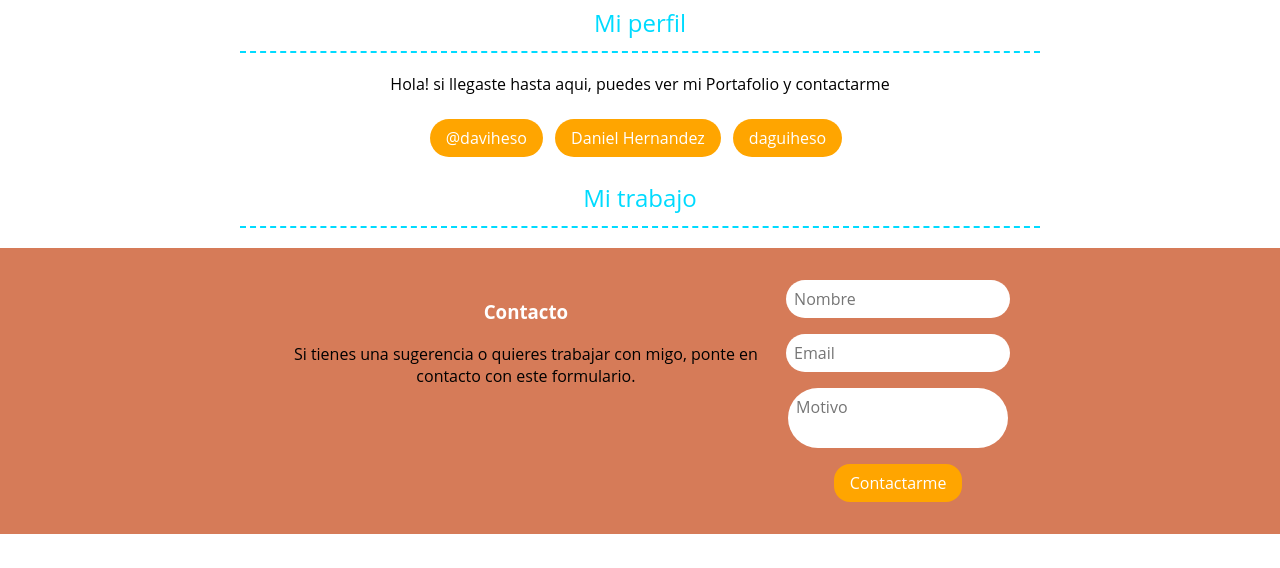
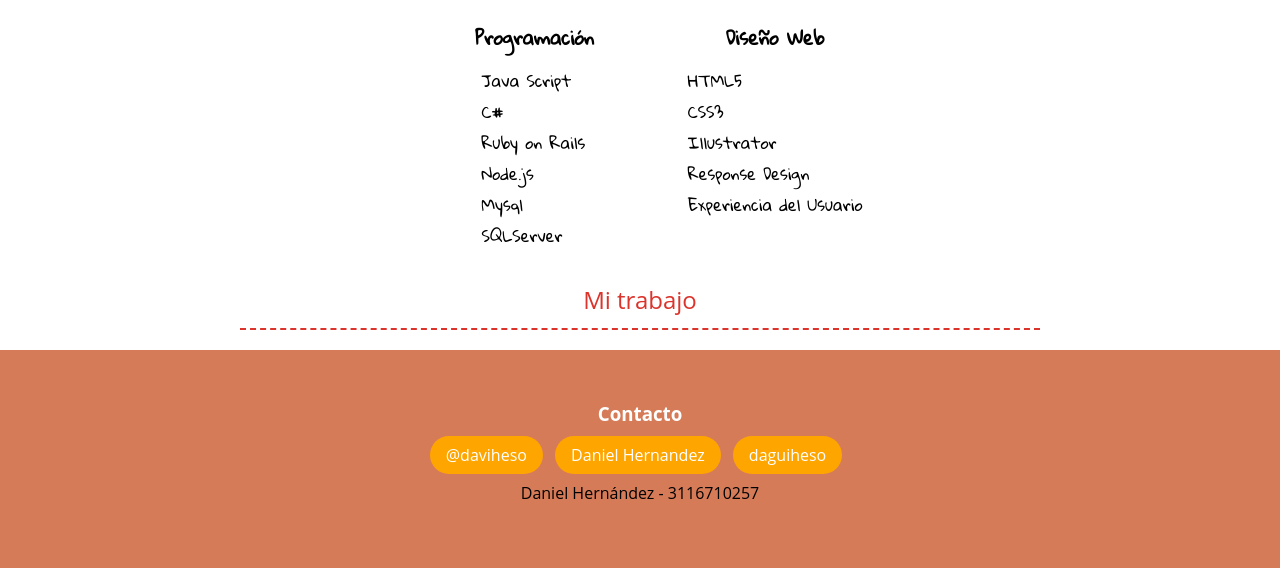
Before and after one commit to daguiheso/Portafolio, a plain HTML site: page templates/index.html in a window 1280 px wide. Shown: the part 355-923 px from the top of the page. Before the commit the page ends 889 px from the top, so only its background shows below. Drawn offline with nearby package versions, Linux system fonts and the light colour scheme; a web font is replaced by a local one.

Commit message:
Perfil - Programacion y Diseño Web

```diff
--- a/static/css/estilos.css
+++ b/static/css/estilos.css
@@ -1,36 +1,3 @@
-/*
-a{
-	display: inline-block;
-}*/
-
-
-
-
-
-/*
-
-html, body, div, span, applet, object, iframe, h1, h2, h3, h4, h5, h6, p, blockquote, pre, a, abbr, acronym, address, big, cite, code, del, dfn, em, img, ins, kbd, q, s, samp, small, strike, strong, sub, sup, tt, var, b, u, i, center, dl, dt, dd, ol, ul, li, fieldset, form, label, legend, table, caption, tbody, tfoot, thead, tr, th, td, article, aside, canvas, details, embed, figure, figcaption, footer, header, hgroup, menu, nav, output, ruby, section, summary, time, mark, audio, video {
-margin: 0;
-padding: 0;
-border: 0;
-font-size: 100%;
-font: inherit;
-vertical-align: baseline;
-}
-*/
-
-
-
-
-
-
-
-
-
-
-
-
-
 ::selection{
 	background: red;
 }
@@ -41,16 +8,14 @@ vertical-align: baseline;
 }
 
 .u-title{
-	color: #00DBFF;
-	border-bottom: 2px dashed #00DBFF;
+	color: rgb(219,52,44);
+	border-bottom: 2px dashed rgb(219,52,44);
 	font-weight: 400;
 	text-align: center;
 	padding-bottom: .5em;
 }
 
 .MainMenu {
-
-
 	font-size: 2em;
 	background: url('../images/imag.png') 0 -1145px;
 	/*background: #1E1E1E;*/
@@ -77,7 +42,6 @@ vertical-align: baseline;
 .MainMenu-item{
 	display: block;
 	height: 50px;
-
 }
 
 .MainMenu-link{
@@ -88,8 +52,6 @@ vertical-align: baseline;
 }
 
 .Header{
-
-	/*margin-top: 3.75em;*/
 	background-image: url('../images/bg.jpg');
 	background-repeat: no-repeat;
 	background-position: center;
@@ -99,7 +61,6 @@ vertical-align: baseline;
 }
 
 .Header-imageContainer{
-
 	margin: 0;
 }
 
@@ -107,26 +68,12 @@ vertical-align: baseline;
 	/*border: 5px solid white;*/
 	border-radius: 50%;
 	-webkit-transition: 1s;
-
 }
 
 .Header-image:hover{
 	border: 7px solid white;
 	border-color: orange;
 	-webkit-transform: rotateY(360deg);
-
-}
-
-/*.Header-name,
-.Header-link{
-	color: red;
-}*/
-
-.Header-link{
-	color: rgba(79,79,79,1);
- 	font-size: 2.2em;
- 	font-weight: bold;
- 	text-decoration: none;
 }
 
 .Header-name{
@@ -137,7 +84,6 @@ vertical-align: baseline;
 	margin: 0;
 }
 
-
 .Profile{
 	text-align: center;
 }
@@ -146,14 +92,37 @@ vertical-align: baseline;
 	margin-bottom: 2em;
 }
 
-.Profile-link{
-	background: orange;
-	color: white;
-	text-decoration: none;
-	padding: .5em 1em;
-	border-radius: 2em;
-	margin-right: .5em;
+
+.Profile-colum{
+	font-family: 'Gloria Hallelujah', cursive;
+	display: inline-block;
+	/*background: blue;*/
+	vertical-align: top;
+	margin-left: 4em;
 }
+
+.Profile-title{
+	margin: 0.5em;
+}
+
+.Profile-list{
+	text-align: left;
+	/*background: green;*/
+	/*display: inline-block;*/
+	padding: 0 1em;
+	margin: 0;
+
+}
+
+/*.l{
+	position: relative;
+	top: -2.2em;
+}*/
+
+.Profile-item{
+	padding: 0;
+}
+
 
 .Work{
 	margin-top: 2em;
@@ -202,47 +171,13 @@ vertical-align: baseline;
 	vertical-align: top;
 }
 
-.Footer-form{
-	text-align: center;
-	display: inline-block;
-}
-
-.Footer-formInput,
-.Footer-textarea{
-	background: white;
-	border: none;
-	display: block;
-	border-radius: 2em;
-	padding: .5em;
-	margin: 0 auto 1em;
-}
-
-.Footer-formInput{
-
-}
-
-.Footer-textarea{
-	resize: none;
-}
-
-.Footer-button{
+.Footer-link{
 	background: orange;
 	color: white;
-	border-radius: 1em;
-	border: none;
+	text-decoration: none;
 	padding: .5em 1em;
-}
-
-
-
-
-.fuente{
-	font-family: 'Arizonia', cursive;
-	text-align: center;
-}
-
-.fuente2{
-	font-family: 'Arizonia', cursive;
+	border-radius: 2em;
+	margin-right: .5em;
 }
 
 /*.ui-menu-bottom-line{
@@ -263,9 +198,9 @@ vertical-align: baseline;
 }*/
 
 @media screen and (min-width: 900px) and (max-width: 1023px){
-	body{
+	/*body{
 		background-color: red;
-	}
+	}*/
 }
 
 @media screen and (max-width: 768px){
@@ -288,7 +223,8 @@ vertical-align: baseline;
 	}
 
 	.Header-imageContainer {
-		padding-top: 5em;
+		padding-top: 1em;
+		margin-top: 2.5em;
 	}
 
 	.MainMenu-link{
--- a/templates/index.html
+++ b/templates/index.html
@@ -6,6 +6,7 @@
 		<meta name="viewport" content="width=device-width, minimum-scale=1,maximum-scale=1">
 		<link href="http://fonts.googleapis.com/css?family=Arizonia" rel="stylesheet" type="text/css">
 		<link href='http://fonts.googleapis.com/css?family=Anton' rel='stylesheet' type='text/css'>
+		<link href='http://fonts.googleapis.com/css?family=Gloria+Hallelujah' rel='stylesheet' type='text/css'>
 		<link rel="stylesheet" type="text/css" href="../static/css/normalize.css">
 		<link rel="stylesheet" type="text/css" href="../static/css/estilos.css">
 		<script src="http://ajax.googleapis.com/ajax/libs/jquery/1/jquery.min.js"></script>
@@ -33,10 +34,6 @@
 			</nav>
 			<figure class="Header-imageContainer">
 				<img src="../static/images/avatar.png" alt="Avatar" class="Header-image"/>
-				<figcaption class="Header-imageDescription">
-					<a class="Header-link" href="https://twitter.com/daviheso" target="_black">@daviheso
-					</a>
-				</figcaption>
 				<p class="Header-name">Daniel Hernández</p>
 			</figure>
 		</header>
@@ -44,12 +41,28 @@
 		<section id="perfil" class="Profile">
 			<div class="u-containerDefault">
 				<h2 class="Profile-title u-title">Mi perfil</h2>
-				<p class="Profile-description">
-					Hola! si <span class="Profile-span">llegaste</span>  hasta aqui, puedes ver mi Portafolio y contactarme
-				</p>
-				<a class="Profile-link" href="https://twitter.com/daviheso" target="_black">@daviheso</a>
-				<a class="Profile-link" href="https://www.facebook.com/daviheso" target="_black">Daniel Hernandez</a>
-				<a class="Profile-link" href="https://github.com/daguiheso" target="_black">daguiheso</a>
+				<div class="Profile-colum">
+				<h3 class="Profile-title">Programación</h3>
+				<ul class="Profile-list">
+					<ol class="Profile-item">Java Script</ol>
+					<ol class="Profile-item">C#</ol>
+					<ol class="Profile-item">Ruby on Rails</ol>
+					<ol class="Profile-item">Node.js</ol>
+					<ol class="Profile-item">Mysql</ol>
+					<ol class="Profile-item">SQLServer</ol>
+				</ul>
+
+				</div>
+				<div class="Profile-colum">
+					<h3 class="Profile-title">Diseño Web</h3>
+					<ul class="Profile-list l">
+						<ol class="Profile-item">HTML5</ol>
+						<ol class="Profile-item">CSS3</ol>
+						<ol class="Profile-item">Illustrator</ol>
+						<ol class="Profile-item">Response Design</ol>
+						<ol class="Profile-item">Experiencia del Usuario</ol>
+					</ul>
+				</div>
 			</div>
 		</section>
 
@@ -63,14 +76,12 @@
 		<footer id="contacto" class="Footer">
 			<div class="Footer-left">
 				<h3 class="Footer-title">Contacto</h3>
-				<p class="Footer-description">Si tienes una sugerencia o quieres trabajar con migo, ponte en contacto con este formulario.</p>
+				<a class="Footer-link" href="https://twitter.com/daviheso" target="_black">@daviheso</a>
+				<a class="Footer-link" href="https://www.facebook.com/daviheso" target="_black">Daniel Hernandez</a>
+				<a class="Footer-link" href="https://github.com/daguiheso" target="_black">daguiheso</a>
+				<p class="Footer-description">Daniel Hernández - 3116710257</p>
 			</div>
-			<form class="Footer-form">
-				<input class="Footer-formInput" type="text" placeholder="Nombre"/>
-				<input class="Footer-formInput" type="email" placeholder="Email"/>
-				<textarea class="Footer-textarea" placeholder="Motivo"></textarea>
-				<button type="submit" class="Footer-button">Contactarme</button>
-			</form>
+			<p></p>
 		</footer>
 	</body>
 </html>
```
Also changed, not shown: static/images/avatar2.png (deleted), static/images/avatar4.png (added), 1 other file.
